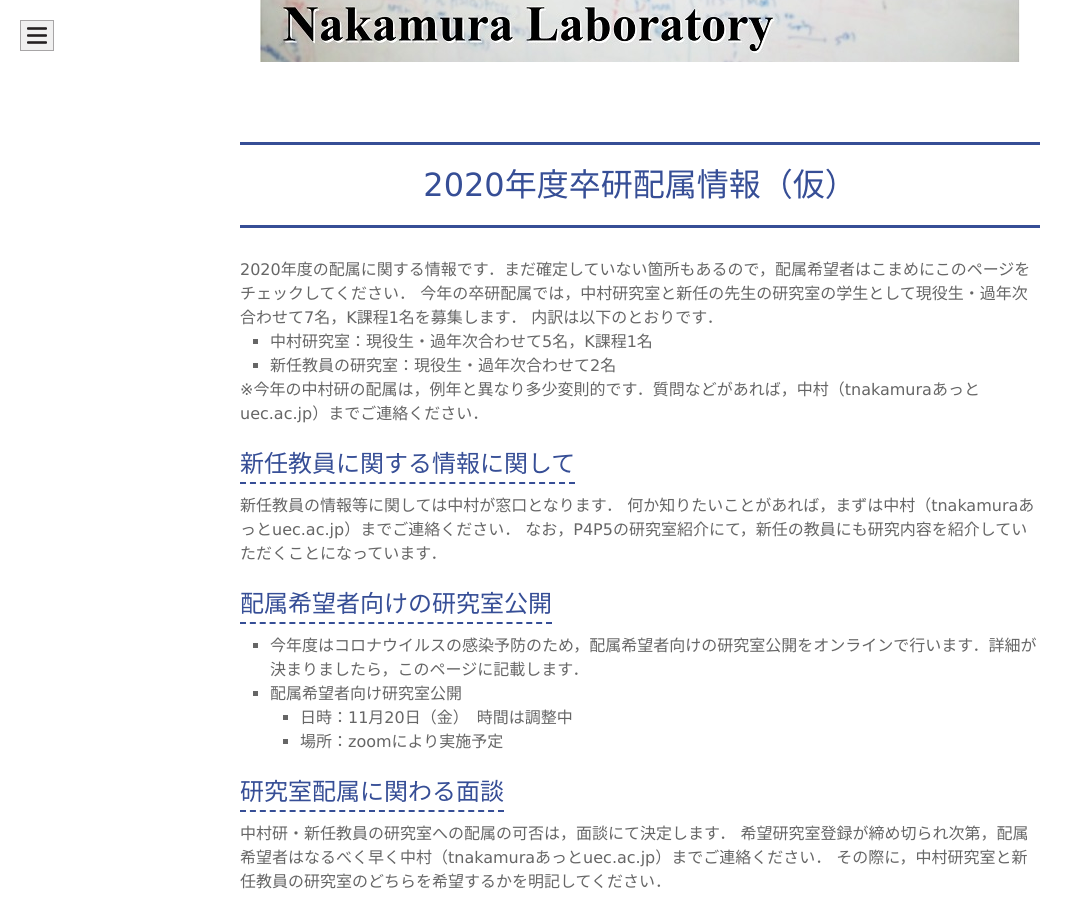
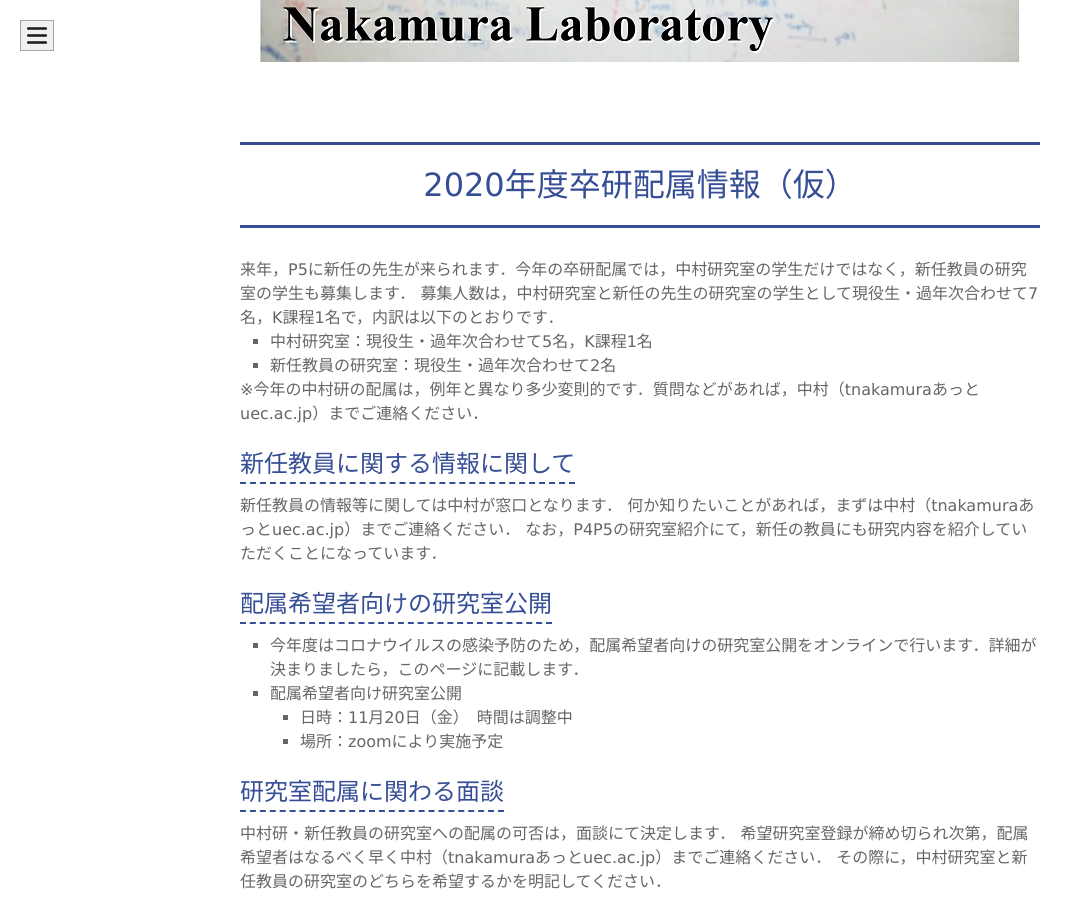
Before and after one commit to naka-lab/naka-lab.github.io, a Jekyll site: the page built from subpages/haizoku.md, in a window 1280 px wide and 900 px high, scrolled down 387 px. Shown: the whole window, without its empty margins (0-1083 px from the left). Built offline with Jekyll 4.4.1, drawn with Linux system fonts in a browser that asks for light colours; comment, search, counter and statistics services are not loaded; our own code applies the rules of GitHub Pages for plain Markdown files.

Commit message:
Update haizoku.md

```diff
--- a/subpages/haizoku.md
+++ b/subpages/haizoku.md
@@ -4,9 +4,8 @@ layout: default
 
 
 # 2020年度卒研配属情報（仮）
-2020年度の配属に関する情報です．まだ確定していない箇所もあるので，配属希望者はこまめにこのページをチェックしてください．
-今年の卒研配属では，中村研究室と新任の先生の研究室の学生として現役生・過年次合わせて7名，K課程1名を募集します．
-内訳は以下のとおりです．
+来年，P5に新任の先生が来られます．今年の卒研配属では，中村研究室の学生だけではなく，新任教員の研究室の学生も募集します．
+募集人数は，中村研究室と新任の先生の研究室の学生として現役生・過年次合わせて7名，K課程1名で，内訳は以下のとおりです．
 - 中村研究室：現役生・過年次合わせて5名，K課程1名
 - 新任教員の研究室：現役生・過年次合わせて2名
 
```
